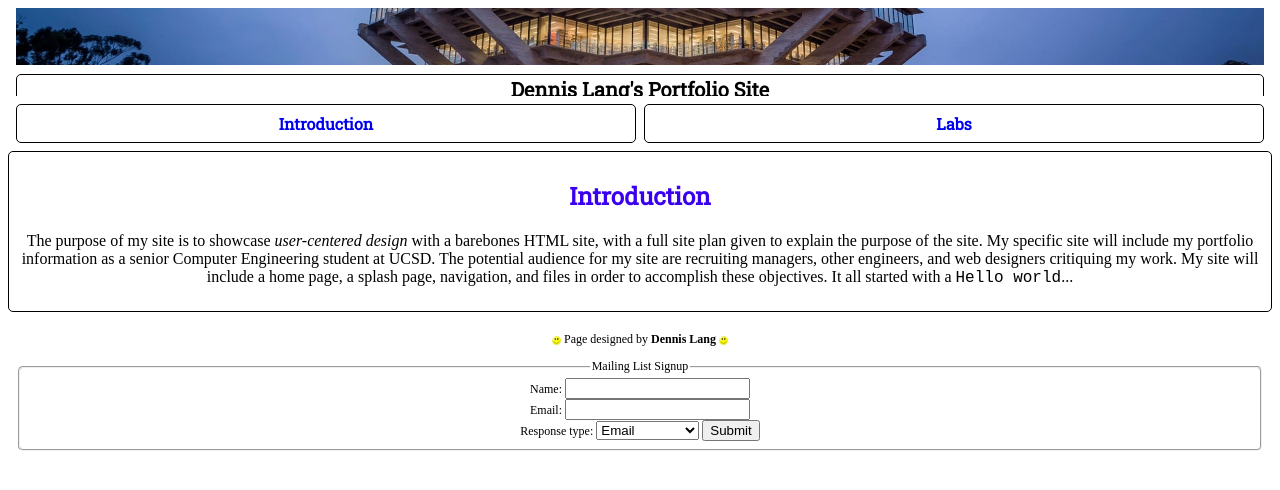
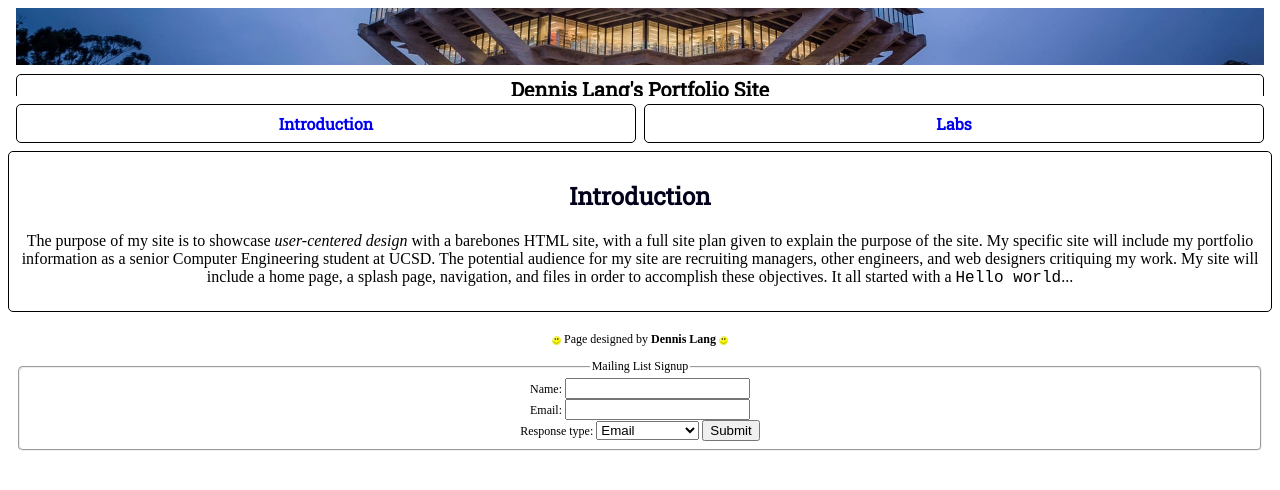
Before and after one commit to dlang5/cse134-hw3, a plain HTML site: page index.html in a window 1280 px wide. Drawn offline with Linux system fonts and the light colour scheme.

Commit message:
Update style.css

```diff
--- a/style.css
+++ b/style.css
@@ -3,7 +3,7 @@
 @import url('https://fonts.googleapis.com/css2?family=Lato:wght@700&family=Roboto+Slab&display=swap');
 
 :root {
-  --primary-color: color(display-p3 0.2 0.0 0.9);
+  --primary-color: color(display-p3 0.0 0.0 0.1);
   --secondary-color: #609A75;
 }
 
```
